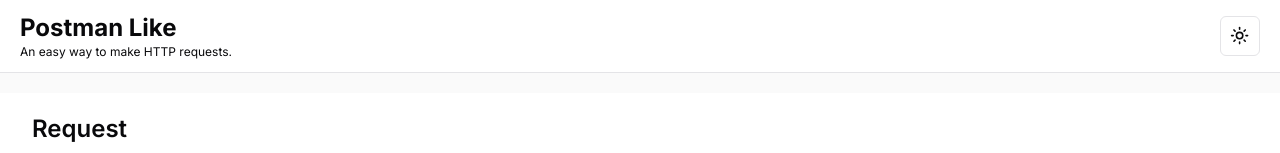
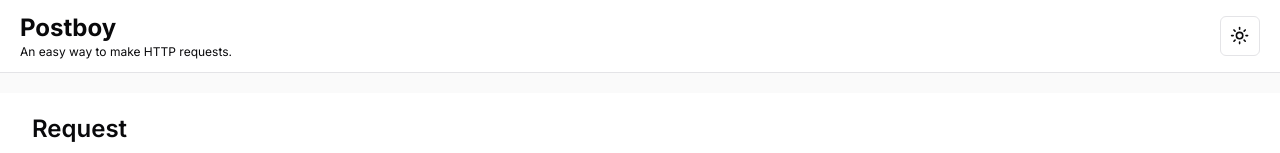
Before and after one commit to alexboisseau/postboy, a Next.js app: page / in a window 1280 px wide. Shown: the top 153 px of the page. Built offline with nearby package versions, Linux system fonts and the light colour scheme.

Commit message:
refactor(project-name): rename the project

```diff
--- a/app/layout.tsx
+++ b/app/layout.tsx
@@ -9,7 +9,7 @@ import { ThemeProvider } from "@/components/shared/ThemeProvider";
 const inter = Inter({ subsets: ["latin"] });
 
 export const metadata: Metadata = {
-  title: "Postman Like",
+  title: "Postboy",
   description: "An easy way to make HTTP requests.",
 };
 
--- a/components/shared/Header.tsx
+++ b/components/shared/Header.tsx
@@ -43,7 +43,7 @@ export default function Header() {
   return (
     <header className="py-3 px-5 flex justify-between items-center bg-white dark:bg-zinc-900">
       <div>
-        <h1 className="text-2xl font-bold">Postman Like</h1>
+        <h1 className="text-2xl font-bold">Postboy</h1>
         <p className="text-xs">An easy way to make HTTP requests.</p>
       </div>
       <ModeToggle />
--- a/package.json
+++ b/package.json
@@ -1,5 +1,5 @@
 {
-  "name": "postman-like",
+  "name": "postboy",
   "version": "0.1.0",
   "private": true,
   "scripts": {
```
